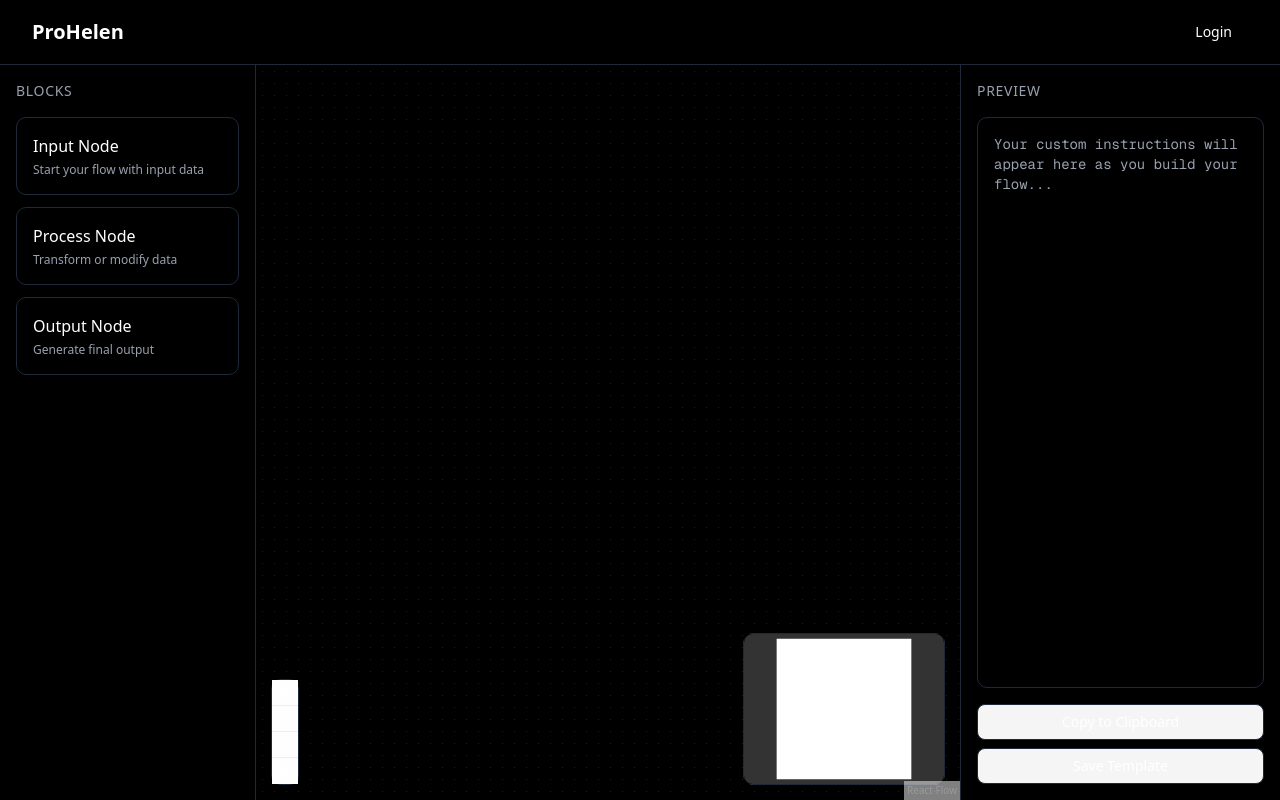
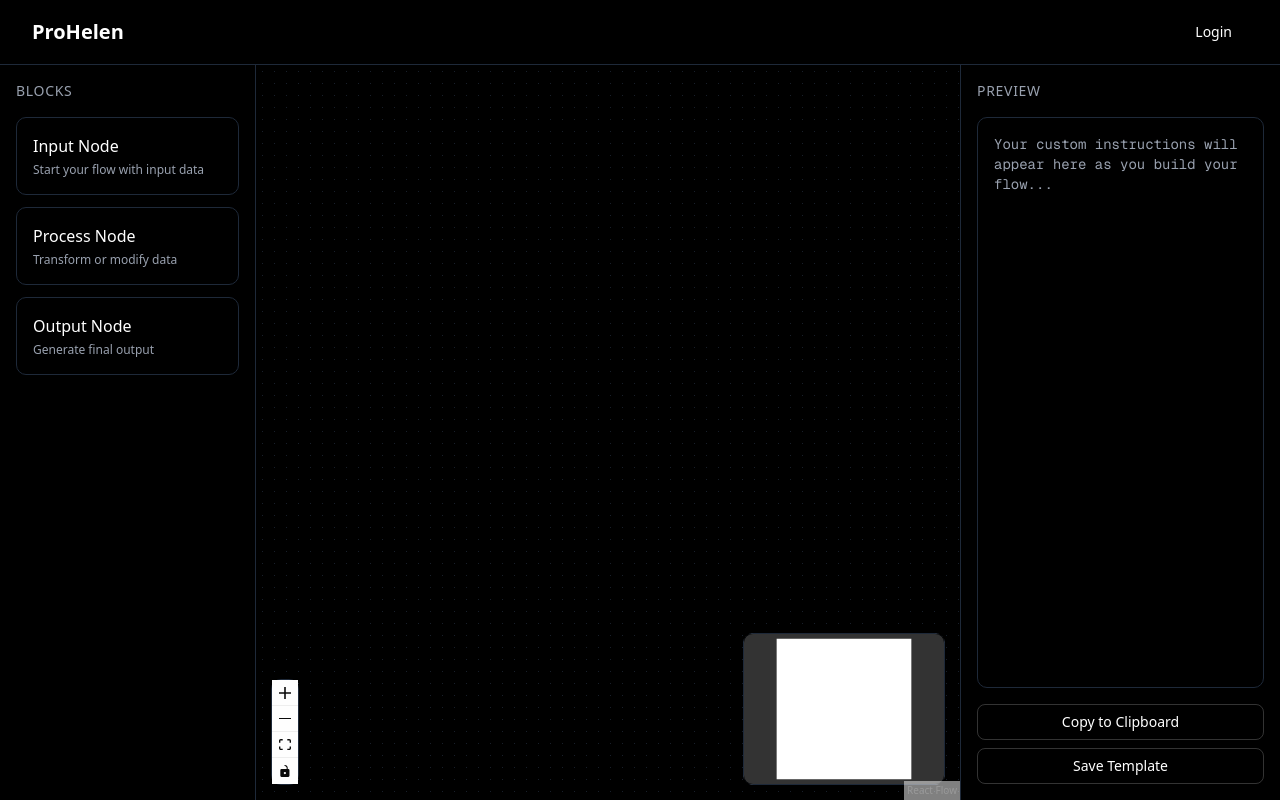
Before and after one commit to huccct/ProHelen, a Next.js app: page /builder in a window 1280 px wide. Built offline with nearby package versions, Linux system fonts and the light colour scheme; no server answers.

Commit message:
chore: fix style

```diff
--- a/src/app/builder/_components/prompt-preview.tsx
+++ b/src/app/builder/_components/prompt-preview.tsx
@@ -18,15 +18,15 @@ export function PromptPreview({ className }: PromptPreviewProps) {
 
         <div className="space-y-2">
           <Button
-            variant="secondary"
-            className="w-full border border-gray-800 hover:border-gray-600 text-white transition-all duration-200"
+            variant="outline"
+            className="w-full cursor-pointer bg-transparent hover:bg-white hover:text-black text-white border-white/20 hover:border-white transition-all duration-200"
             onClick={() => navigator.clipboard.writeText('Your prompt here')}
           >
             Copy to Clipboard
           </Button>
           <Button
-            variant="secondary"
-            className="w-full border border-gray-800 hover:border-gray-600 text-white transition-all duration-200"
+            variant="outline"
+            className="w-full cursor-pointer bg-transparent hover:bg-white hover:text-black text-white border-white/20 hover:border-white transition-all duration-200"
           >
             Save Template
           </Button>
--- a/src/app/builder/page.tsx
+++ b/src/app/builder/page.tsx
@@ -7,7 +7,7 @@ import { PromptPreview } from './_components/prompt-preview'
 
 export default function BuilderPage() {
   return (
-    <div className="flex flex-col h-screen bg-black text-white">
+    <div className="flex flex-col h-screen bg-black">
       <NavBar />
       <div className="flex flex-1">
         <NodeSidebar className="w-64 border-r border-gray-800" />
--- a/src/components/nav-bar.tsx
+++ b/src/components/nav-bar.tsx
@@ -22,7 +22,7 @@ export function NavBar() {
       initial={{ y: -100 }}
       animate={{ y: 0 }}
       transition={{ duration: 0.5, ease: 'easeOut' }}
-      className="border-b border-gray-800"
+      className="border-b border-gray-800 text-white"
     >
       <div className="container mx-auto px-4 sm:px-6 lg:px-8">
         <div className="flex justify-between items-center h-16">
```
